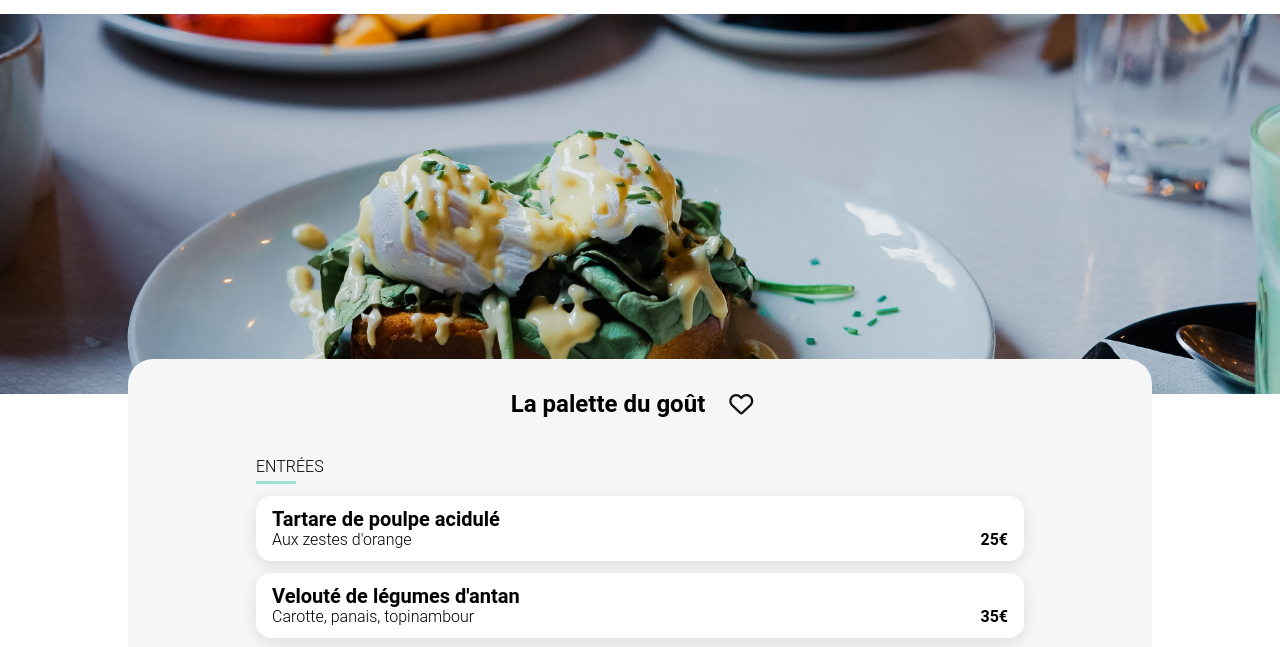
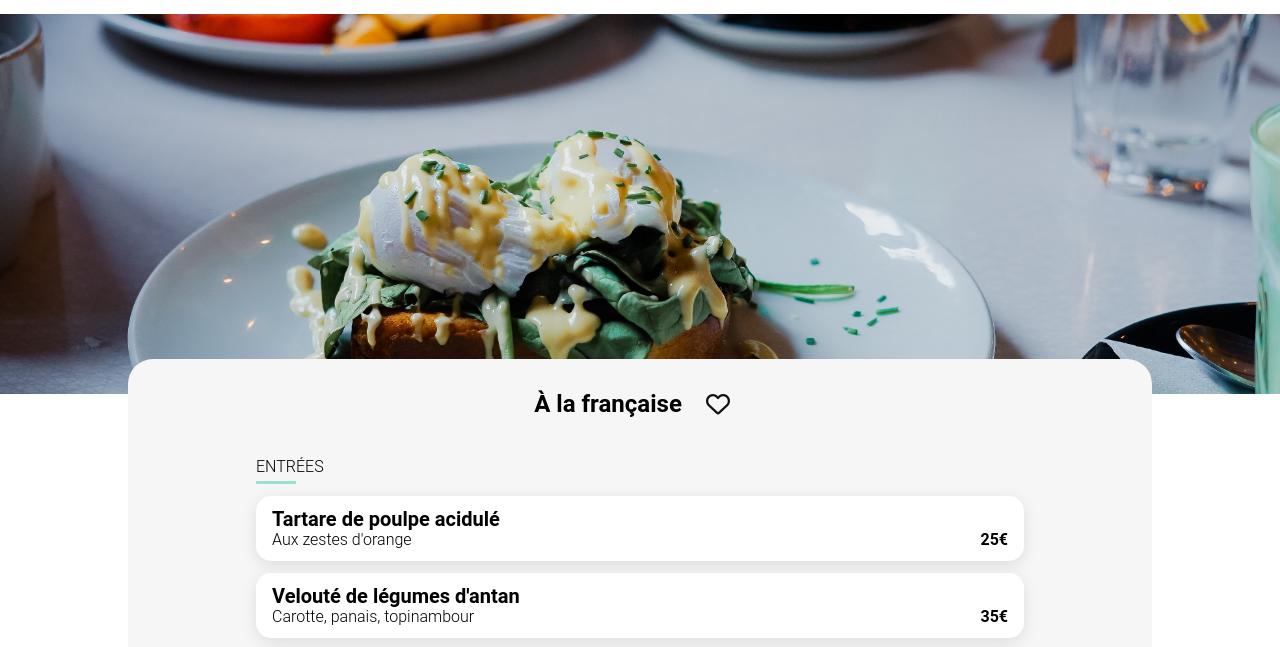
Before and after one commit to oliflox/Projet-3-OhMyFood, a plain HTML site: page restaurants/a-la-française.html in a window 1280 px wide. Shown: the part 82-729 px from the top of the page. Drawn offline with Linux system fonts and the light colour scheme.

Commit message:
content title

```diff
--- a/restaurants/a-la-française.html
+++ b/restaurants/a-la-française.html
@@ -20,7 +20,7 @@
         </div>
         <section class="menu">
             <div class="menu-header">
-                <h1>La palette du goût</h1>
+                <h1>À la française</h1>
                 <i class="fa-regular fa-heart"></i>
             </div>
             <div class="menu-category">
```
Also changed, not shown: restaurants/la-note-enchantee.html (+1 -1 lines), restaurants/le-delice-des-sens.html (+1 -1 lines).
